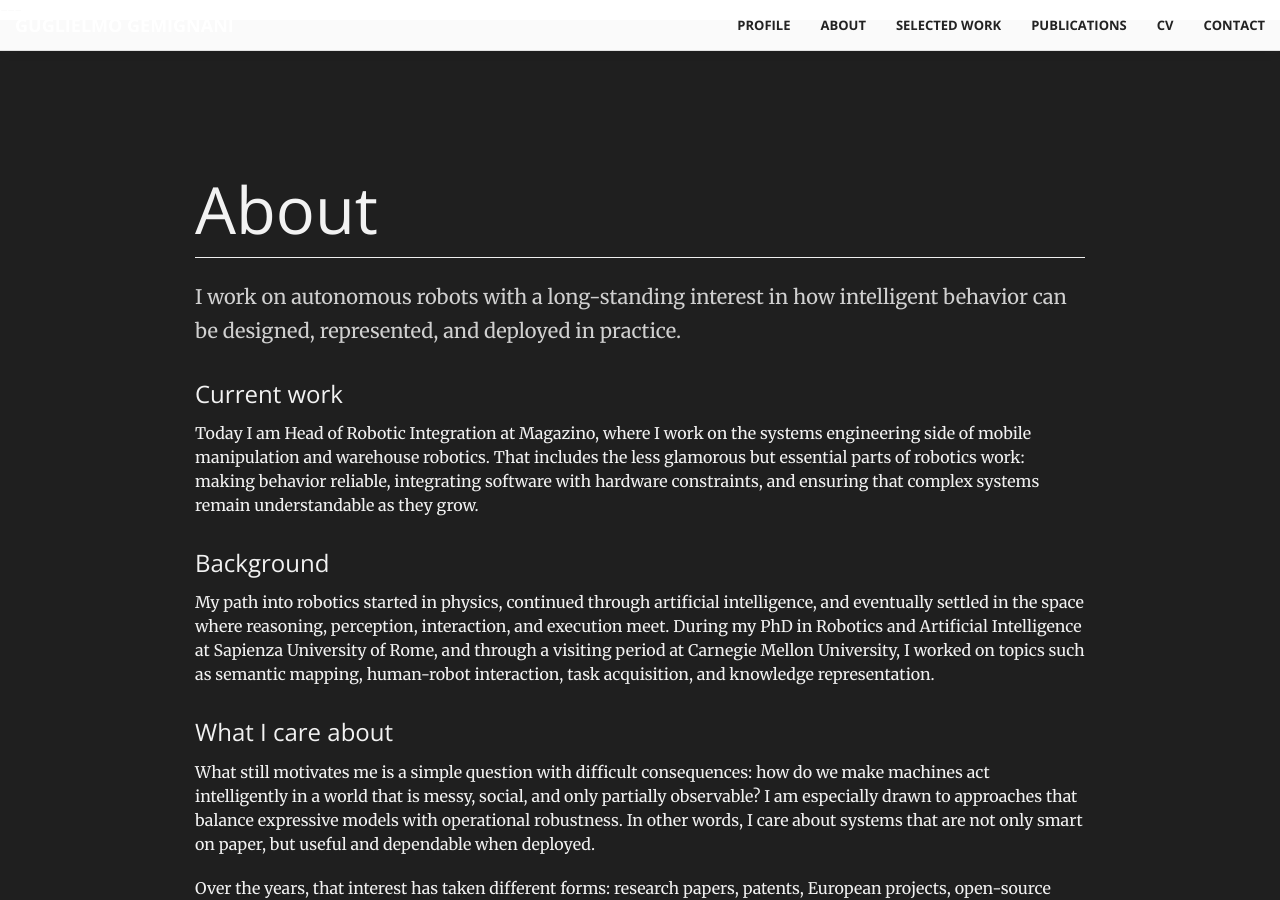
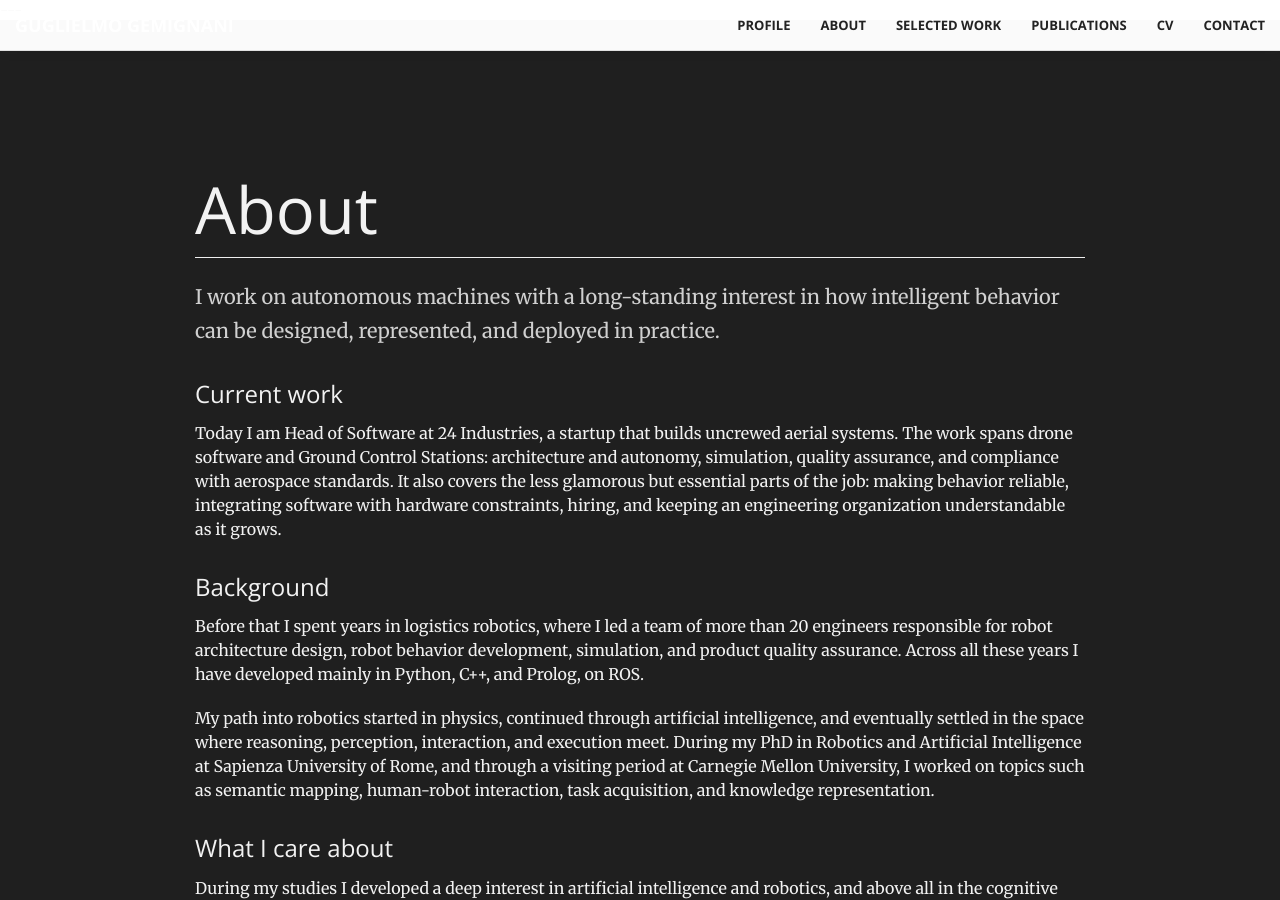
Before and after one commit to g-gemignani/g-gemignani.github.io, a Jekyll site: the page built from about.md, in a window 1280 px wide and 900 px high. Built offline with Jekyll 4.4.1, drawn with Linux system fonts in a browser that asks for light colours; some of the changed text lies outside the part shown.

Commit message:
Update current role to Head of Software at 24 Industries
Move Magazino and the logistics robotics work into the past, and add the
drone software, Ground Control Station, simulation, QA, and aerospace
standards work. Add the languages and the ROS experience.

Delete _includes/experience.html. It held another person's career from
the original theme, and no layout included it.

Co-Authored-By: Claude Opus 5 (1M context) <noreply@anthropic.com>
Claude-Session: https://claude.ai/code/session_011c2sGEJyXrqEtVskCGLk8H

```diff
--- a/_config.yml
+++ b/_config.yml
@@ -35,7 +35,7 @@ minima:
 #theme: minima
 
 description: > # this means to ignore newlines until "show_excerpts:"
-  Robotics leader and researcher working at the intersection of autonomous systems, AI, and intelligent robot behavior.
+  Software leader and researcher working on uncrewed aerial systems, autonomous robots, AI, and intelligent machine behavior.
 url: "https://g-gemignani.github.io/" # the base hostname & protocol for your site
 
 # Build settings
--- a/_includes/header.html
+++ b/_includes/header.html
@@ -2,8 +2,8 @@
     <div class="header-content">
         <div class="header-content-inner">
             <h1 class="text-white-shadow">{{ site.author.name }}</h1>
-            <p class="header-lead text-white-shadow">Head of Robotic Integration at Magazino, with a background in physics, robotics, and AI.</p>
-            <p class="header-summary text-white-shadow">I build autonomous systems that combine dependable behavior, practical reasoning, and research-driven engineering.</p>
+            <p class="header-lead text-white-shadow">Head of Software at 24 Industries, with a background in physics, robotics, and AI.</p>
+            <p class="header-summary text-white-shadow">I build uncrewed aerial systems, and the autonomy, simulation, and quality work that makes them dependable.</p>
             <hr>
             <a href="#portfolio" class="btn btn-primary btn-xl page-scroll">See selected work</a>
             <a href="/about/" class="btn btn-default btn-xl header-secondary-action">Read about me</a>
--- a/about.md
+++ b/about.md
@@ -2,24 +2,26 @@
 layout: page
 title: About
 permalink: /about/
-description: Background, interests, and current work in robotics, AI, and autonomous systems.
+description: Background, interests, and current work in uncrewed aerial systems, robotics, and AI.
 body_class: dark-page
 ---
 
 <p class="page-intro page-lead">
-I work on autonomous robots with a long-standing interest in how intelligent behavior can be designed, represented, and deployed in practice.
+I work on autonomous machines with a long-standing interest in how intelligent behavior can be designed, represented, and deployed in practice.
 </p>
 
 ## Current work
 
-Today I am Head of Robotic Integration at Magazino, where I work on the systems engineering side of mobile manipulation and warehouse robotics. That includes the less glamorous but essential parts of robotics work: making behavior reliable, integrating software with hardware constraints, and ensuring that complex systems remain understandable as they grow.
+Today I am Head of Software at 24 Industries, a startup that builds uncrewed aerial systems. The work spans drone software and Ground Control Stations: architecture and autonomy, simulation, quality assurance, and compliance with aerospace standards. It also covers the less glamorous but essential parts of the job: making behavior reliable, integrating software with hardware constraints, hiring, and keeping an engineering organization understandable as it grows.
 
 ## Background
+
+Before that I spent years in logistics robotics, where I led a team of more than 20 engineers responsible for robot architecture design, robot behavior development, simulation, and product quality assurance. Across all these years I have developed mainly in Python, C++, and Prolog, on ROS.
 
 My path into robotics started in physics, continued through artificial intelligence, and eventually settled in the space where reasoning, perception, interaction, and execution meet. During my PhD in Robotics and Artificial Intelligence at Sapienza University of Rome, and through a visiting period at Carnegie Mellon University, I worked on topics such as semantic mapping, human-robot interaction, task acquisition, and knowledge representation.
 
 ## What I care about
 
-What still motivates me is a simple question with difficult consequences: how do we make machines act intelligently in a world that is messy, social, and only partially observable? I am especially drawn to approaches that balance expressive models with operational robustness. In other words, I care about systems that are not only smart on paper, but useful and dependable when deployed.
+During my studies I developed a deep interest in artificial intelligence and robotics, and above all in the cognitive side of the subject. One question has fascinated me since: how can a machine, a single robot or a multi-robot system, be given intelligent behavior that lets it learn and reason about how to act in a complex world? That question holds others that humankind needs, at least, to attempt to answer. What do we mean by the adjective intelligent? What gives a specific entity that attribute? Will we ever be able to instill that trait in a machine? I would like to spend my life contributing to the answers.
 
-Over the years, that interest has taken different forms: research papers, patents, European projects, open-source contributions, and product-facing engineering work. This site is meant as a compact record of that trajectory: selected projects, publications, and a few of the ideas that have shaped how I think about robotics.
+In practice, that interest pulls me toward approaches that balance expressive models with operational robustness: systems that are not only smart on paper, but useful and dependable when deployed. Over the years it has taken different forms: research papers, patents, European projects, open-source contributions, and product-facing engineering work. This site is meant as a compact record of that trajectory: selected projects, publications, and a few of the ideas that have shaped how I think about robotics.
```
Also changed, not shown: _includes/about_me.html (+5 -3 lines), _includes/experience.html (deleted, +0 -63 lines).
